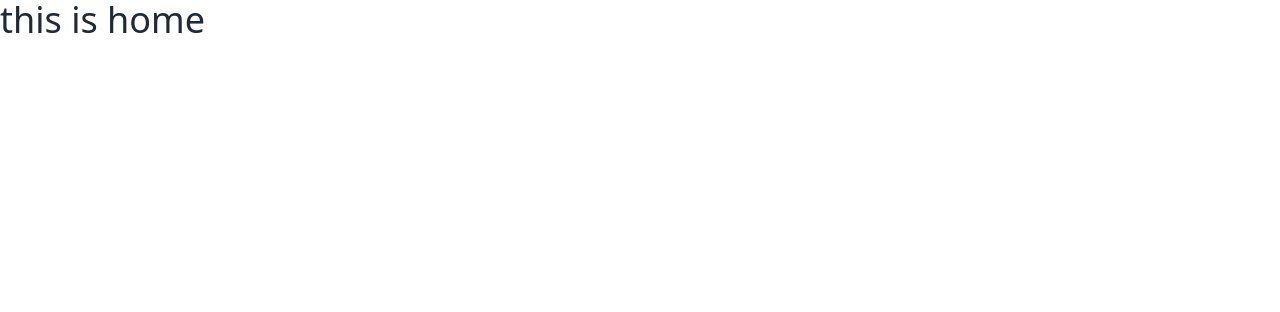
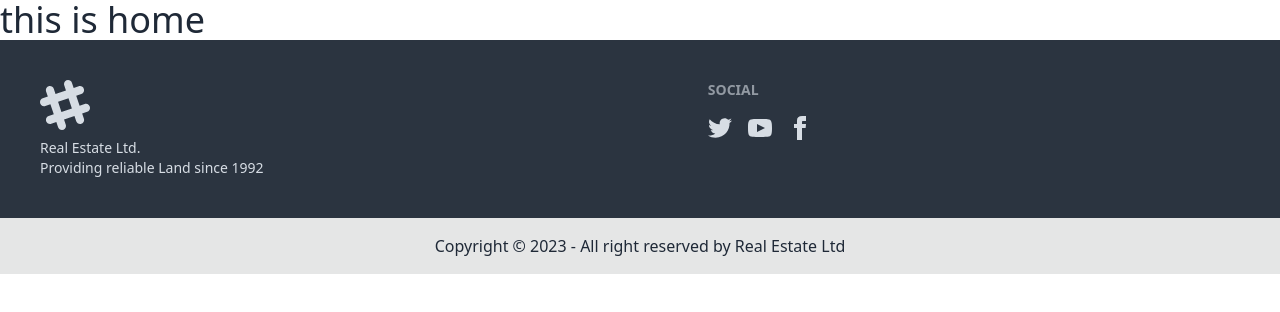
Before and after one commit to farhadahmed08/real-estate-project-client, a React (Vite) app: page / in a window 1280 px wide. Shown: the top 312 px of the page. Built offline with nearby package versions, Linux system fonts and the light colour scheme.

Commit message:
footer has been added

```diff
--- a/src/LayOut/Main.jsx
+++ b/src/LayOut/Main.jsx
@@ -1,10 +1,12 @@
 import { Outlet } from "react-router-dom";
+import Footer from "../Pages/Shared/Footer/Footer";
 
 
 const Main = () => {
     return (
         <div>
             <Outlet></Outlet>
+            <Footer></Footer>
         </div>
     );
 };
--- /dev/null
+++ b/src/Pages/Shared/Footer/Footer.jsx
@@ -0,0 +1,29 @@
+
+
+const Footer = () => {
+    return (
+        <footer>
+            <div className="footer p-10 bg-neutral text-neutral-content">
+                <div>
+                    <svg width="50" height="50" viewBox="0 0 24 24" xmlns="http://www.w3.org/2000/svg" fillRule="evenodd" clipRule="evenodd" className="fill-current"><path d="M22.672 15.226l-2.432.811.841 2.515c.33 1.019-.209 2.127-1.23 2.456-1.15.325-2.148-.321-2.463-1.226l-.84-2.518-5.013 1.677.84 2.517c.391 1.203-.434 2.542-1.831 2.542-.88 0-1.601-.564-1.86-1.314l-.842-2.516-2.431.809c-1.135.328-2.145-.317-2.463-1.229-.329-1.018.211-2.127 1.231-2.456l2.432-.809-1.621-4.823-2.432.808c-1.355.384-2.558-.59-2.558-1.839 0-.817.509-1.582 1.327-1.846l2.433-.809-.842-2.515c-.33-1.02.211-2.129 1.232-2.458 1.02-.329 2.13.209 2.461 1.229l.842 2.515 5.011-1.677-.839-2.517c-.403-1.238.484-2.553 1.843-2.553.819 0 1.585.509 1.85 1.326l.841 2.517 2.431-.81c1.02-.33 2.131.211 2.461 1.229.332 1.018-.21 2.126-1.23 2.456l-2.433.809 1.622 4.823 2.433-.809c1.242-.401 2.557.484 2.557 1.838 0 .819-.51 1.583-1.328 1.847m-8.992-6.428l-5.01 1.675 1.619 4.828 5.011-1.674-1.62-4.829z"></path></svg>
+                    <p>Real Estate Ltd.<br />Providing reliable Land since 1992</p>
+                </div>
+                <div>
+                    <span className="footer-title">Social</span>
+                    <div className="grid grid-flow-col gap-4">
+                        <a><svg xmlns="http://www.w3.org/2000/svg" width="24" height="24" viewBox="0 0 24 24" className="fill-current"><path d="M24 4.557c-.883.392-1.832.656-2.828.775 1.017-.609 1.798-1.574 2.165-2.724-.951.564-2.005.974-3.127 1.195-.897-.957-2.178-1.555-3.594-1.555-3.179 0-5.515 2.966-4.797 6.045-4.091-.205-7.719-2.165-10.148-5.144-1.29 2.213-.669 5.108 1.523 6.574-.806-.026-1.566-.247-2.229-.616-.054 2.281 1.581 4.415 3.949 4.89-.693.188-1.452.232-2.224.084.626 1.956 2.444 3.379 4.6 3.419-2.07 1.623-4.678 2.348-7.29 2.04 2.179 1.397 4.768 2.212 7.548 2.212 9.142 0 14.307-7.721 13.995-14.646.962-.695 1.797-1.562 2.457-2.549z"></path></svg></a>
+                        <a><svg xmlns="http://www.w3.org/2000/svg" width="24" height="24" viewBox="0 0 24 24" className="fill-current"><path d="M19.615 3.184c-3.604-.246-11.631-.245-15.23 0-3.897.266-4.356 2.62-4.385 8.816.029 6.185.484 8.549 4.385 8.816 3.6.245 11.626.246 15.23 0 3.897-.266 4.356-2.62 4.385-8.816-.029-6.185-.484-8.549-4.385-8.816zm-10.615 12.816v-8l8 3.993-8 4.007z"></path></svg></a>
+                        <a><svg xmlns="http://www.w3.org/2000/svg" width="24" height="24" viewBox="0 0 24 24" className="fill-current"><path d="M9 8h-3v4h3v12h5v-12h3.642l.358-4h-4v-1.667c0-.955.192-1.333 1.115-1.333h2.885v-5h-3.808c-3.596 0-5.192 1.583-5.192 4.615v3.385z"></path></svg></a>
+                    </div>
+                </div>
+            </div>
+            <div className="p-4 footer-center bg-base-300 text-base-content">
+                    <div>
+                        <p>Copyright © 2023 - All right reserved by Real Estate Ltd</p>
+                    </div>
+                </div>
+        </footer>
+    );
+};
+
+export default Footer;
--- a/src/main.jsx
+++ b/src/main.jsx
@@ -10,6 +10,8 @@
 
 ReactDOM.createRoot(document.getElementById('root')).render(
   <React.StrictMode>
+    <div className='max-w-screen-xl mx-auto'>
     <RouterProvider router={router} />
+    </div>
   </React.StrictMode>,
 )
```
